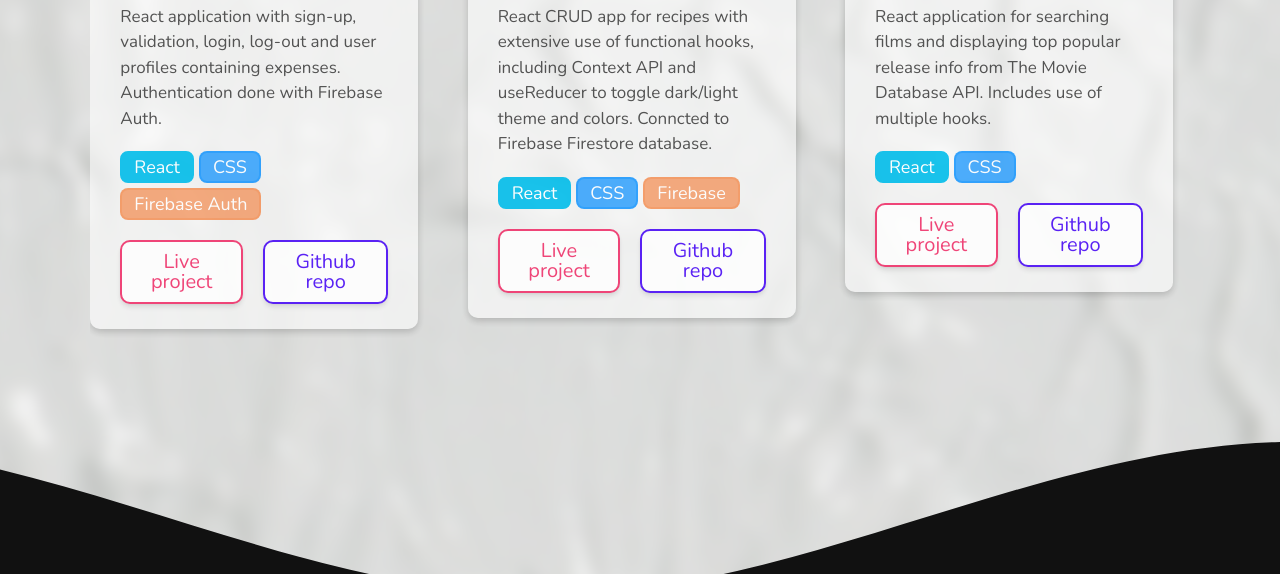
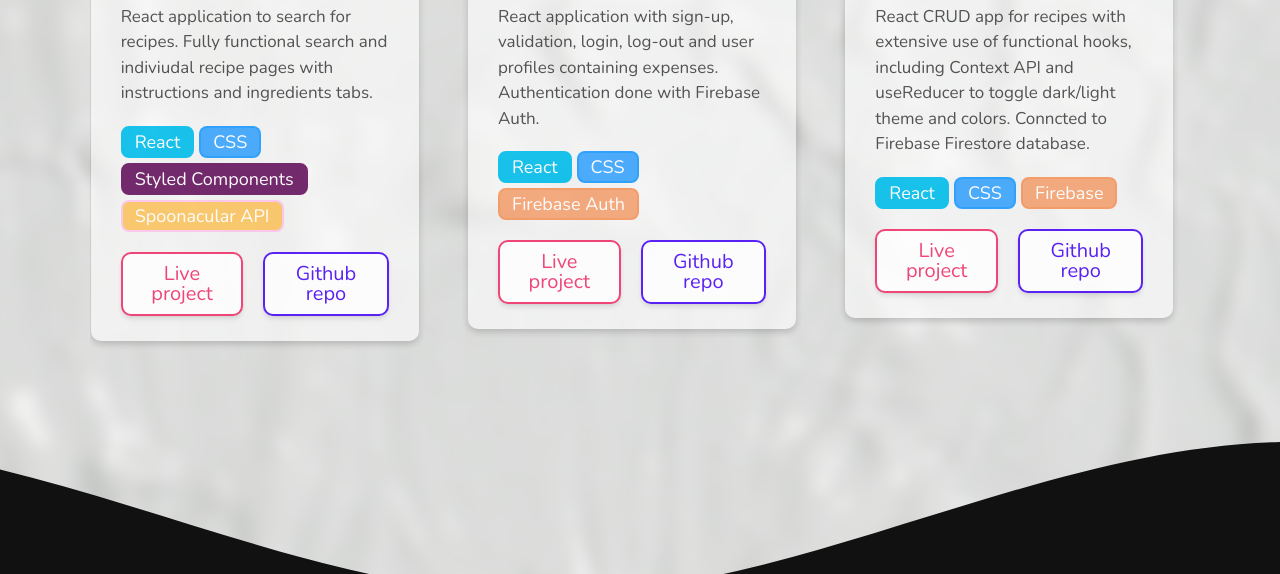
Before and after one commit to salashamir/devportfolio, a website: page index.html in a window 1280 px wide. Shown: the part 2604-3178 px from the top of the page. Drawn offline with nearby package versions, Linux system fonts and the light colour scheme; some packages are replaced by stand-ins of ours; a script that the page names is missing.

Commit message:
added new resume and scrumptious project

```diff
--- a/index.html
+++ b/index.html
@@ -460,6 +460,44 @@
             <article class="project">
               <img
                 class="project__img"
+                src="imgs/projects/scrumptious.jpg"
+                alt="food recipe react app"
+              />
+              <h3 class="project__title">Scrumptious.</h3>
+              <div class="project__content">
+                <p class="project__desc">
+                  React application to search for recipes. Fully functional
+                  search and indiviudal recipe pages with instructions and
+                  ingredients tabs.
+                </p>
+                <div class="project__skills-used">
+                  <span class="span-react">React</span>
+                  <span class="span-css">CSS</span>
+                  <span class="span-styledcom">Styled Components</span>
+                  <span class="span-API">Spoonacular API</span>
+                </div>
+                <div class="project__btns">
+                  <a
+                    rel="noopener noreferrer"
+                    target="_blank"
+                    href="https://silly-sinoussi-0fc65a.netlify.app/"
+                    class="btn btn-project btn--pink"
+                    >Live project</a
+                  >
+                  <a
+                    rel="noopener noreferrer"
+                    target="_blank"
+                    href="https://github.com/salashamir/scrumptious-food-react"
+                    class="btn btn-project btn--purple"
+                    >Github repo</a
+                  >
+                </div>
+              </div>
+            </article>
+            <!-- project -->
+            <article class="project">
+              <img
+                class="project__img"
                 src="imgs/projects/myexpenses.png"
                 alt="expense tracker app login page"
               />
@@ -541,7 +579,6 @@
                 </div>
               </div>
             </article>
-
             <!-- project -->
             <article class="project">
               <picture>
@@ -569,6 +606,7 @@
                 <div class="project__skills-used">
                   <span class="span-react">React</span>
                   <span class="span-css">CSS</span>
+                  <span class="span-API">TMD API</span>
                 </div>
                 <div class="project__btns">
                   <a
@@ -616,6 +654,7 @@
                   <span class="span-js">JavaScript</span>
                   <span class="span-html">HTML</span>
                   <span class="span-css">CSS</span>
+                  <span class="span-API">AccuWeather API</span>
                 </div>
                 <div class="project__btns">
                   <a
--- a/sass/components/_projectcard.scss
+++ b/sass/components/_projectcard.scss
@@ -106,6 +106,14 @@
       background-color: rgb(3, 190, 236);
       border: 2px solid rgb(3, 190, 236);
     }
+    .span-styledcom {
+      background-color: rgb(104, 23, 97);
+      border: 2px solid rgb(104, 23, 97);
+    }
+    .span-API {
+      background-color: rgb(252, 198, 98);
+      border: 2px solid rgb(252, 198, 236);
+    }
   }
 
   &__btns {
```
Also changed, not shown: css/main.css, imgs/projects/assignmentmockup.png (added), imgs/projects/scrumptious.jpg (added), 3 other files.
